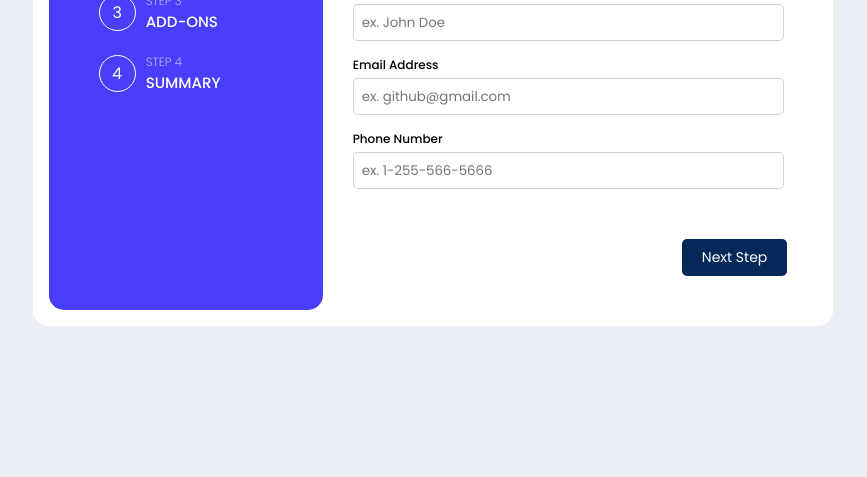
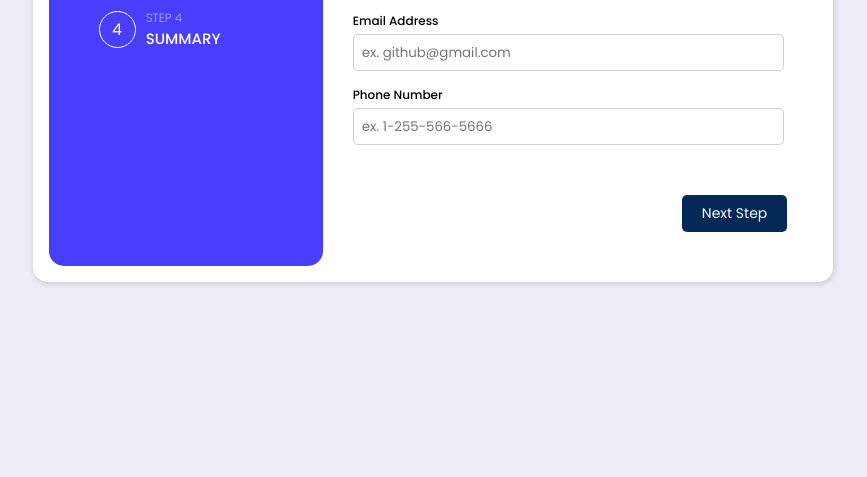
Before and after one commit to Gouldy-C/CT-Matrix123--Week1-Day2-HW, a plain HTML site: page Figma Login/index.html in a window 1280 px wide. Shown: the part 323-800 px from the top of the page, without its empty margins (207-1074 px from the left). Drawn offline with Linux system fonts and the light colour scheme.

Commit message:
made some updates during the code along

```diff
--- a/Figma Login/styles/styles.css
+++ b/Figma Login/styles/styles.css
@@ -10,8 +10,9 @@ body {
     align-items: center;
     background-color: rgba(87, 120, 175, 0.117);
     overflow: scroll;
-    min-height: 100vh;
+    min-height: 85vh;
     margin: 0 auto;
+    padding: 16px;
 }
 
 main {
@@ -21,7 +22,7 @@ main {
     padding: 16px;
     background-color: white;
     border-radius: 15px;
-
+    box-shadow: 1px 1px 4px 2px rgba(0,0,0,0.1);
 }
 
 .background {
@@ -118,6 +119,10 @@ main {
     padding-left: 8px;
 }
 
+.info input:focus {
+    box-shadow: 2px 2px 4px 2px rgba(0, 0, 0, 0.2);
+}
+
 .personal-info a {
     text-decoration: none;
     border-radius: 5px;
```
